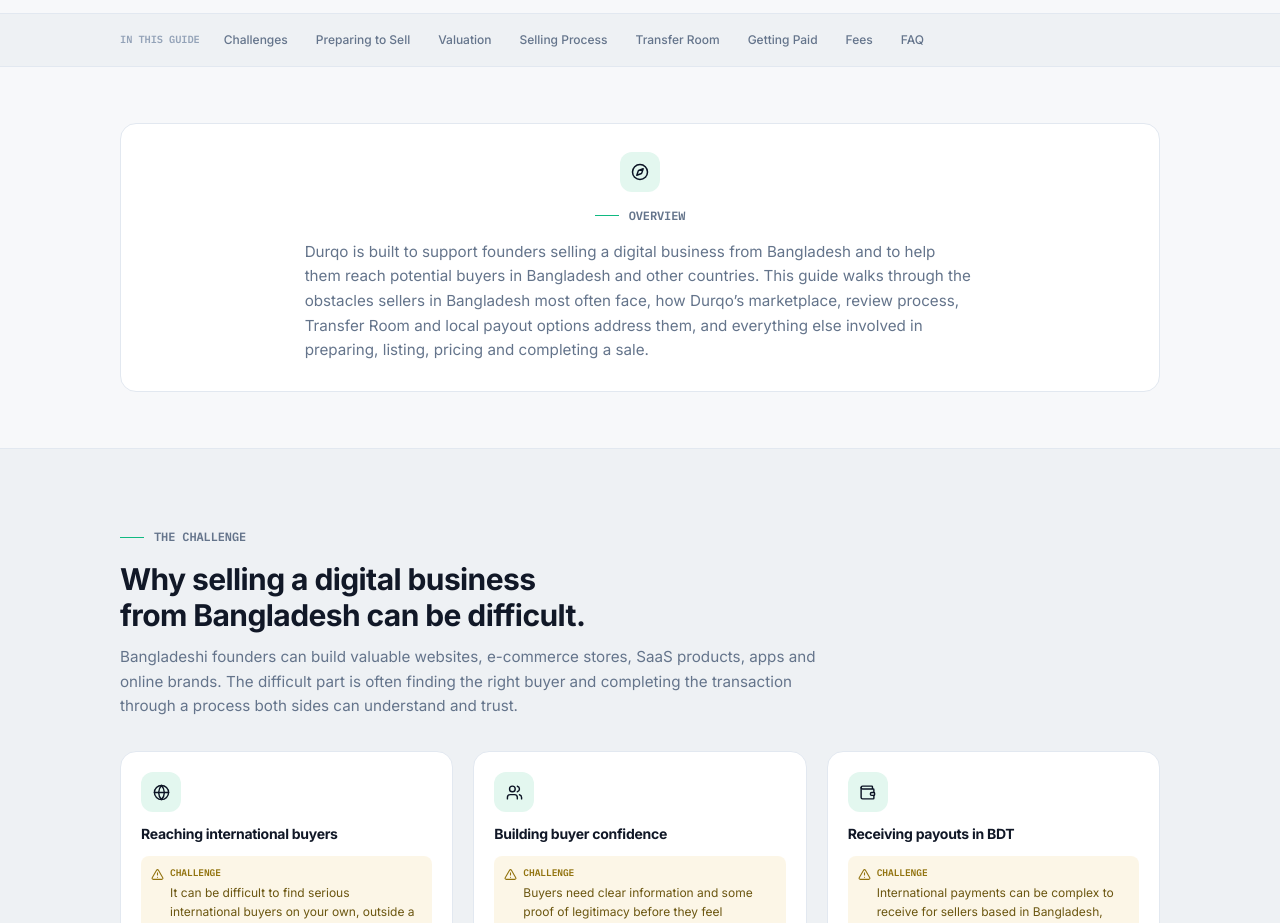
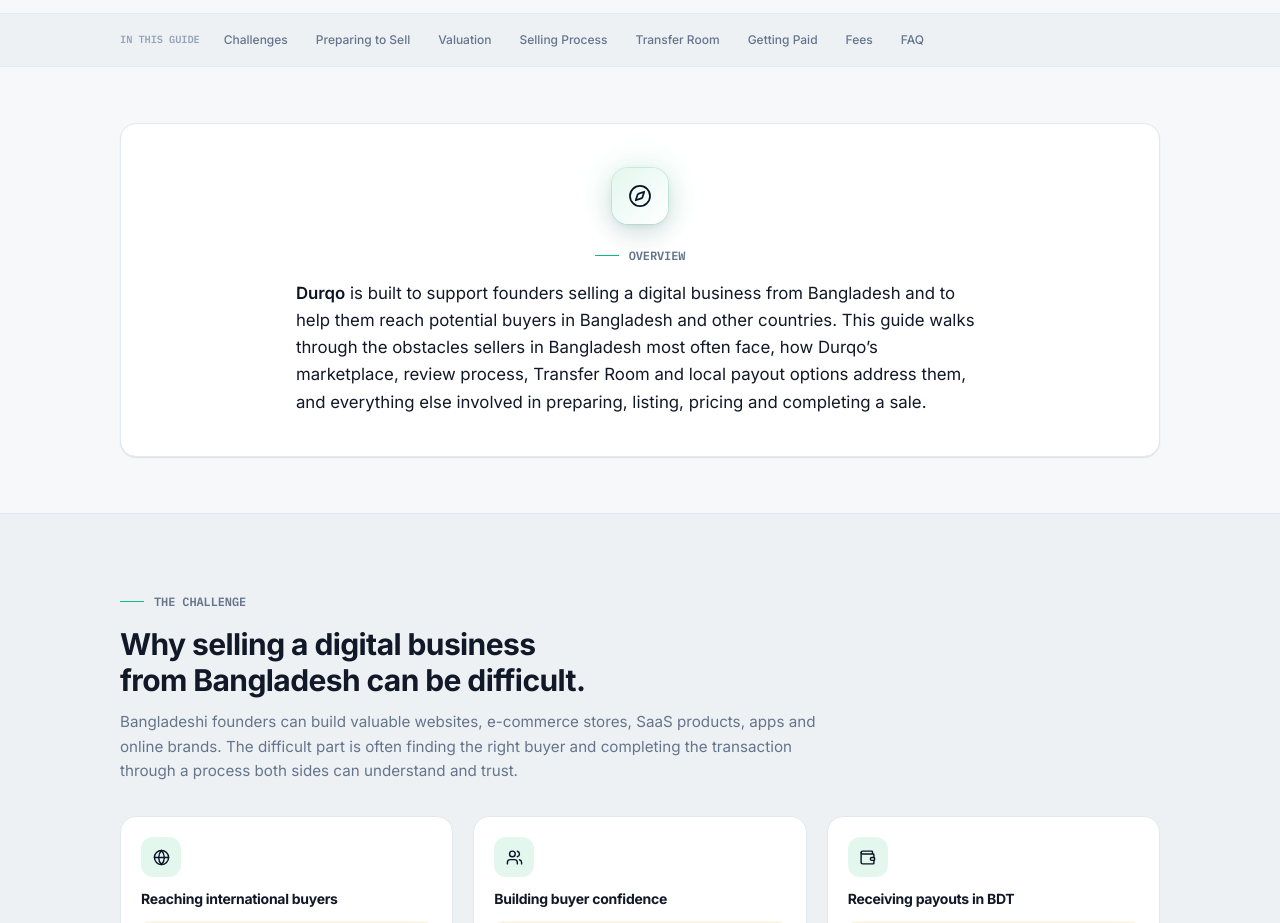
Before and after one commit to mdmanirmia/durqo-app, a Next.js app: page /sell-your-online-business-bangladesh in a window 1280 px wide. Shown: the part 840-1763 px from the top of the page. Built offline with nearby package versions, Linux system fonts and the light colour scheme; no server answers.

Commit message:
Redesign Overview card for premium appearance
Updated the Overview card's design and typography for a more premium look, including a larger icon and improved text styling.

```diff
--- a/src/app/sell-your-online-business-bangladesh/page.tsx
+++ b/src/app/sell-your-online-business-bangladesh/page.tsx
@@ -154,6 +154,16 @@ import TrackedCta, { ArticleViewTracker } from "./CtaTracking";
 //
 // Oct 4, 2026 (ninth revision): centered the Overview card's icon, eyebrow
 // and paragraph (previously left-aligned in a left-icon/right-text row).
+//
+// Oct 4, 2026 (tenth revision): premium redesign of the Overview card's icon
+// and typography (the plain small badge and flat 0.95rem gray paragraph read
+// as generic). The icon is now a larger (56px) rounded-2xl badge with a
+// soft brand-tinted glow behind it, a subtle gradient fill and a brand ring
+// - all built from the existing brand/brand-soft tokens, not new colors.
+// The paragraph is set larger/darker (text-base/text-ink instead of
+// 0.95rem/text-ink-soft) for a more premium reading weight, with "Durqo"
+// highlighted in brand-strong on first mention, mirroring the hero H1's own
+// highlighted-word pattern.
 const META_TITLE = "How to Sell an Online Business from Bangladesh | Durqo";
 const META_DESCRIPTION =
   "Learn how to sell a website or digital business from Bangladesh, reach potential buyers in Bangladesh and other countries, transfer assets through a structured process and receive eligible sale proceeds in BDT.";
@@ -910,20 +920,21 @@ export default function SellYourOnlineBusinessBangladeshPage() {
       <section className="border-b border-rule py-12 sm:py-14">
         <Container>
           <Inner>
-            <div className="flex flex-col items-center gap-4 rounded-2xl border border-rule bg-paper-raised p-6 text-center sm:p-7">
-              <span className="flex h-10 w-10 shrink-0 items-center justify-center rounded-xl bg-brand-soft text-brand-strong">
-                <Compass size={18} />
-              </span>
-              <div>
-                <DashEyebrow center>Overview</DashEyebrow>
-                <p className="mx-auto max-w-[70ch] text-[0.95rem] leading-relaxed text-ink-soft">
-                  Durqo is built to support founders selling a digital business from Bangladesh and to help them reach
-                  potential buyers in Bangladesh and other countries. This guide walks through the obstacles sellers in
-                  Bangladesh most often face, how Durqo&rsquo;s marketplace, review process, Transfer Room and local
-                  payout options address them, and everything else involved in preparing, listing, pricing and
-                  completing a sale.
-                </p>
+            <div className="rounded-2xl border border-rule bg-paper-raised p-8 text-center shadow-[var(--shadow-card)] sm:p-10">
+              <div className="relative mx-auto mb-5 flex h-16 w-16 items-center justify-center">
+                <span className="absolute inset-0 rounded-full bg-brand/15 blur-lg" aria-hidden />
+                <span className="relative flex h-14 w-14 items-center justify-center rounded-2xl bg-gradient-to-br from-brand-soft to-paper-raised text-brand-strong shadow-[var(--shadow-lift)] ring-1 ring-brand/15">
+                  <Compass size={24} strokeWidth={1.75} />
+                </span>
               </div>
+              <DashEyebrow center>Overview</DashEyebrow>
+              <p className="mx-auto max-w-[65ch] text-base leading-relaxed text-ink sm:text-[1.05rem]">
+                <span className="font-semibold text-brand-strong">Durqo</span> is built to support founders selling a
+                digital business from Bangladesh and to help them reach potential buyers in Bangladesh and other
+                countries. This guide walks through the obstacles sellers in Bangladesh most often face, how
+                Durqo&rsquo;s marketplace, review process, Transfer Room and local payout options address them, and
+                everything else involved in preparing, listing, pricing and completing a sale.
+              </p>
             </div>
           </Inner>
         </Container>
```
